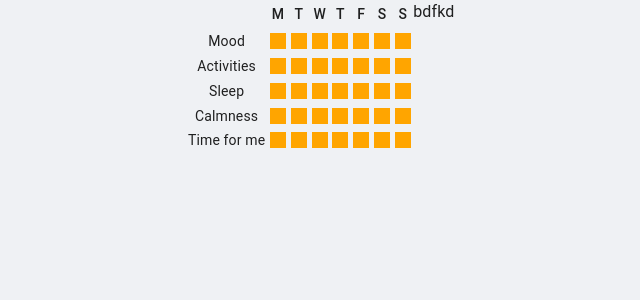
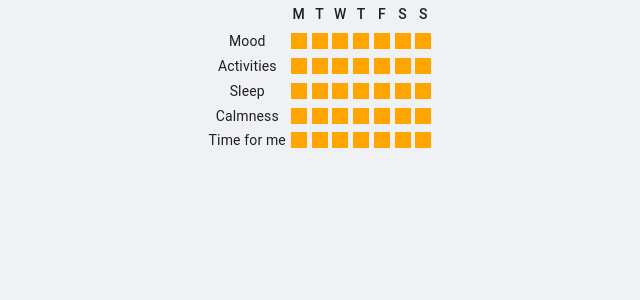
Before and after one commit to kaiuliia/well_being_frontend, a React (Create React App) app: page /user/dashboard in a window 1280 px wide. Shown: the top 300 px of the page, without its empty margins (320-960 px from the left). Built offline with nearby package versions, Linux system fonts and the light colour scheme; the HTML template or start-up script is replaced by a standard one.

Commit message:
upd table

```diff
--- a/src/components/dashboard/table.tsx
+++ b/src/components/dashboard/table.tsx
@@ -162,7 +162,6 @@ export function DashboardTable() {
                 {day}
               </TableCell>
             ))}
-            bdfkd
           </TableRow>
         </TableHead>
         <TableBody>
```
